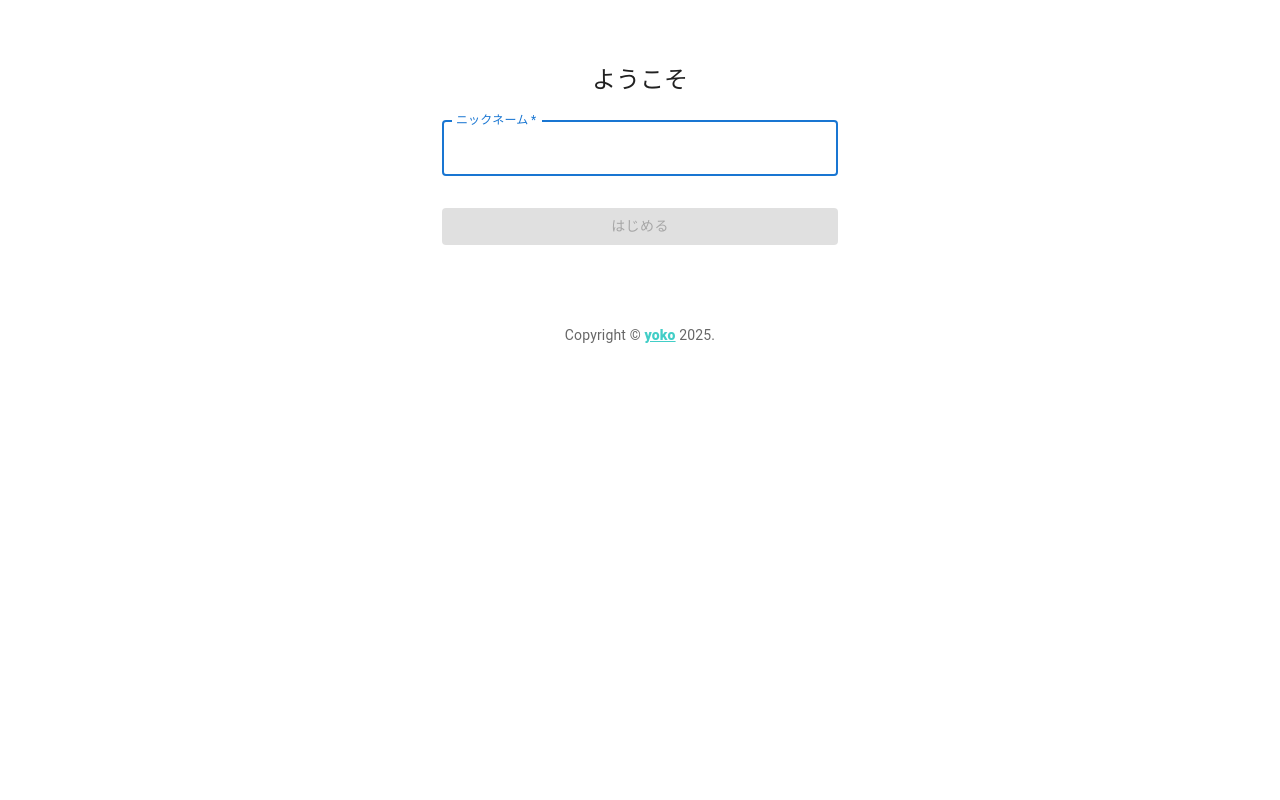
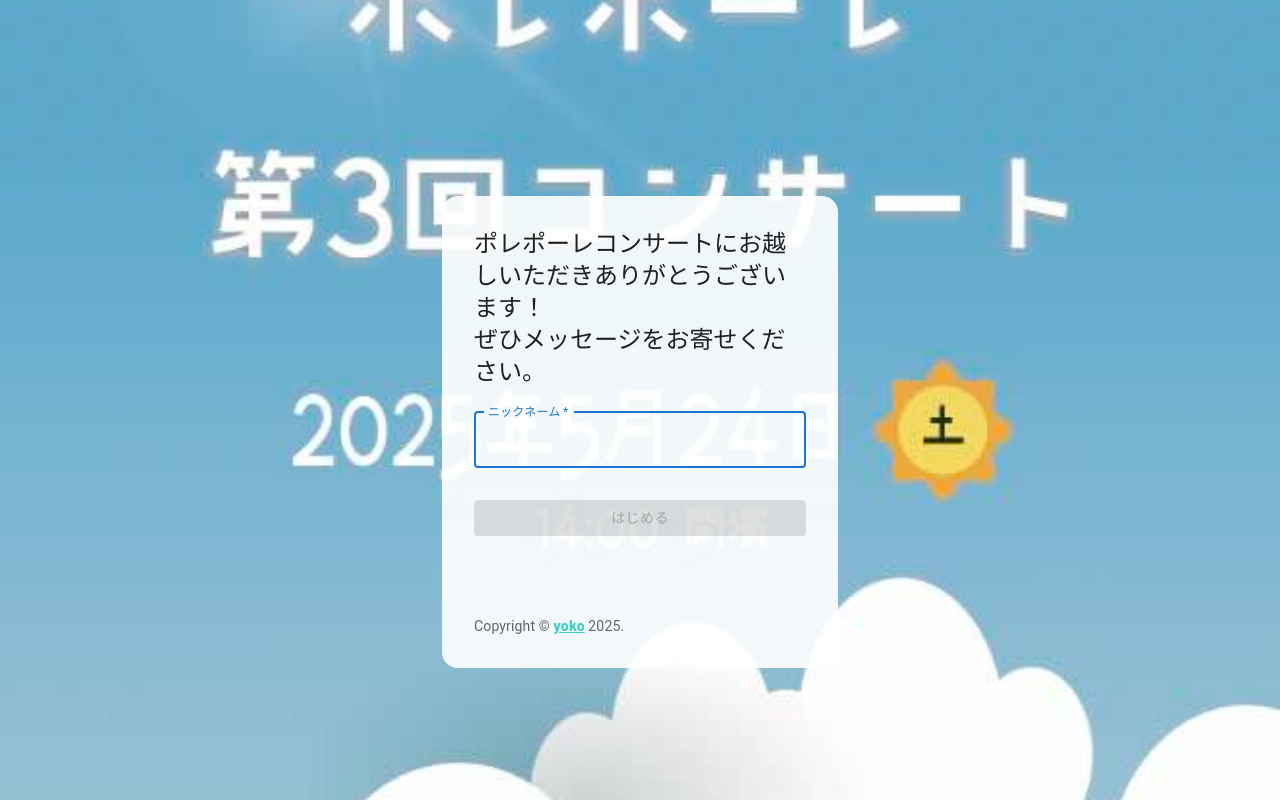
Before and after one commit to yoko-at-home/pole_concert, a React (Create React App) app: page / in a window 1280 px wide. Built offline with nearby package versions, Linux system fonts and the light colour scheme; no server answers.

Commit message:
signin pageの文言/背景を変更

```diff
--- a/src/components/SignIn.js
+++ b/src/components/SignIn.js
@@ -26,12 +26,26 @@ function Copyright() {
   );
 }
 
+const Root = styled("div")({
+  minHeight: "100vh",
+  backgroundImage: "url('/background.jpg')",
+  backgroundSize: "cover",
+  backgroundPosition: "center",
+  backgroundRepeat: "no-repeat",
+  display: "flex",
+  alignItems: "center",
+  justifyContent: "center",
+});
+
 const Paper = styled("div")(({ theme }) => ({
   marginTop: theme.spacing(8),
   display: "flex",
   flexDirection: "column",
-  alignItems: "center",
-  textAlign: "center",
+  alignItems: "flex-start",
+  textAlign: "left",
+  backgroundColor: "rgba(255, 255, 255, 0.9)",
+  padding: theme.spacing(4),
+  borderRadius: theme.spacing(2),
 }));
 
 const Form = styled("form")(({ theme }) => ({
@@ -54,11 +68,25 @@ export default function SignIn({ setName }) {
   }, [string]);
 
   return (
+    <Root>
       <Container component="main" maxWidth="xs">
         <CssBaseline />
         <Paper>
-        <Typography component="h1" variant="h5">
-          ようこそ
+          <Typography
+            component="h1"
+            variant="h5"
+            align="left"
+            sx={{ width: "100%" }}
+          >
+            ポレポーレコンサートにお越しいただきありがとうございます！
+          </Typography>
+          <Typography
+            component="h1"
+            variant="h5"
+            align="left"
+            sx={{ width: "100%" }}
+          >
+            ぜひメッセージをお寄せください。
           </Typography>
           <Form noValidate>
             <TextField
@@ -69,11 +97,11 @@ export default function SignIn({ setName }) {
               id="name"
               label="ニックネーム"
               name="name"
-            autoComplete="name"
               autoFocus
               onChange={(e) => setString(e.target.value)}
               onKeyDown={(e) => {
                 if (isComposed) return;
+
                 if (e.key === "Enter") {
                   e.preventDefault();
                   setName(e.target.value);
@@ -88,17 +116,16 @@ export default function SignIn({ setName }) {
               variant="contained"
               color="primary"
               disabled={disabled}
-            onClick={() => {
-              setName(string);
-            }}
+              onClick={() => setName(string)}
             >
               はじめる
             </SubmitButton>
           </Form>
-      </Paper>
           <Box mt={8}>
             <Copyright />
           </Box>
+        </Paper>
       </Container>
+    </Root>
   );
 }
```
Also changed, not shown: public/background.jpg (added), public/background.png (added). Lines whose indentation alone changed are shown as unchanged.
